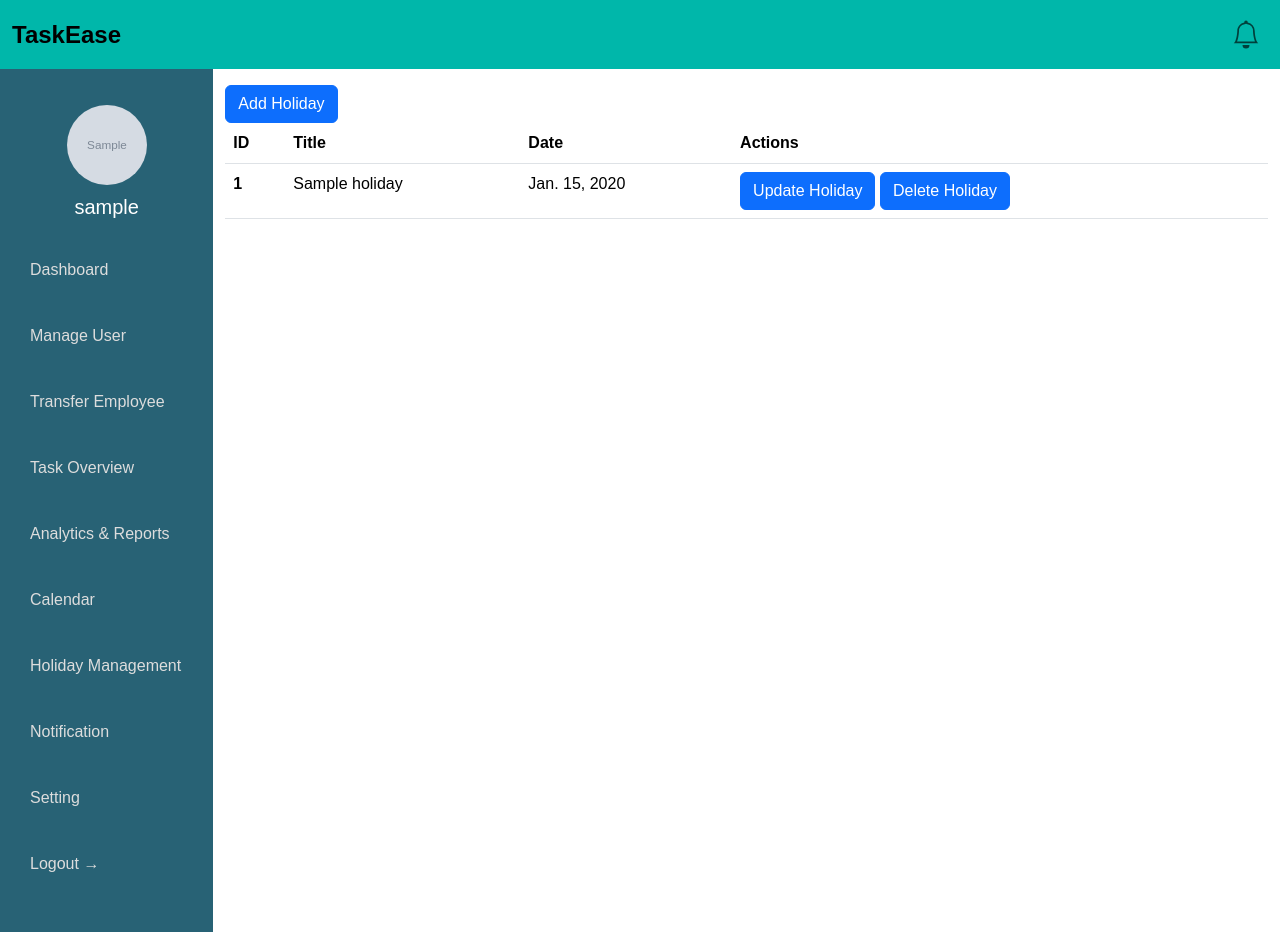
After one commit to renukadhakal/Employee-Task-Management-System, a Django app: page /holidays/ in a window 1280 px wide. The commit adds this page. Run offline with Django 5.2, Linux system fonts and the light colour scheme; a user stored in the database is signed in; tables that the repository leaves empty hold one stand-in row (values such as "Sample post"); grey boxes marked "Sample" are stand-in pictures; data that the repository does not hold is empty; parts of the project's set-up code (start-up, migrations or seed data) failed here and were passed over.

Commit message:
feat: added priority wise notification and holiday management

```diff
--- a/ETMS/__init__.py
+++ b/ETMS/__init__.py
@@ -0,0 +1,3 @@
+from .celery import app as celery_app
+
+__all__ = ("celery_app",)
--- a/task/forms.py
+++ b/task/forms.py
@@ -1,6 +1,6 @@
 from django import forms
 from django.forms.models import inlineformset_factory
-from .models import Task, SubTask, User
+from .models import Task, SubTask, User, Holiday
 
 
 class TaskForm(forms.ModelForm):
@@ -87,3 +87,16 @@ class SubTaskStatusForm(forms.ModelForm):
         # Add Bootstrap class to the status field
         self.fields["status"].widget.attrs.update({"class": "form-control"})
         self.fields["task_upload_file"].widget.attrs.update({"class": "form-control"})
+
+
+class HolidayForm(forms.ModelForm):
+    date = forms.DateField(widget=forms.DateInput(attrs={"type": "date"}), label="Date")
+
+    class Meta:
+        model = Holiday
+        fields = ["date", "title"]
+
+    def __init__(self, *args, **kwargs):
+        super().__init__(*args, **kwargs)
+        for field in self.fields.values():
+            field.widget.attrs.update({"class": "form-control"})
--- a/task/models.py
+++ b/task/models.py
@@ -99,3 +99,11 @@ class TimeLog(models.Model):
                 return "Task is not started yet"
             return round(total_time.days * 24 * 3600 + total_time.seconds // 60 / 60, 2)
         return "No task or sub-task found"
+
+
+class Holiday(models.Model):
+    title = models.CharField(max_length=255)
+    date = models.DateField()
+
+    def __str__(self):
+        return self.title
--- a/task/cron/tasks.py
+++ b/task/tasks.py
@@ -3,7 +3,11 @@ from django.core.mail import send_mail
 from task.models import Task
 from notification.models import Notification
 
+# from ETMS.celery import app
+from celery import shared_task
 
+
+@shared_task
 def send_task_notifications():
     today = date.today()
 
--- a/task/urls.py
+++ b/task/urls.py
@@ -9,6 +9,11 @@ from .views import (
     update_sub_task_status,
     manager_list_tasks,
     time_log_list,
+    holiday_list,
+    holiday_create,
+    holiday_delete,
+    holiday_edit,
+    render_calendar,
 )
 
 
@@ -35,4 +40,9 @@ urlpatterns = [
         "manager/employee/tasks/", manager_list_tasks, name="manager_employee_task_list"
     ),
     path("time-logs/", time_log_list, name="time_log_list"),
+    path("holidays/", holiday_list, name="holiday_list"),
+    path("holidays/create/", holiday_create, name="create_holiday"),
+    path("holiday/edit/<int:holiday_id>/", holiday_edit, name="edit_holiday"),
+    path("holiday/delete/<int:holiday_id>/", holiday_delete, name="delete_holiday"),
+    path("calendar/", render_calendar, name="calendar"),
 ]
--- a/task/views.py
+++ b/task/views.py
@@ -1,12 +1,15 @@
 from django.shortcuts import render, get_object_or_404, redirect
 from django.contrib.auth.decorators import login_required
-from .models import Task, SubTask, TimeLog
-from .forms import TaskForm, SubTaskFormSet, TaskStatusForm, SubTaskStatusForm
+from .models import Task, SubTask, TimeLog, Holiday
+from .forms import TaskForm, SubTaskFormSet, TaskStatusForm, SubTaskStatusForm, HolidayForm
 from account.models import User
+import json
 
 
 @login_required(login_url="/login")
 def create_or_edit_task(request, task_id=None):
+    holidays = [date.strftime("%Y-%m-%d") for date in list(Holiday.objects.all().values_list('date', flat=True))]
+
     if task_id:
         task = get_object_or_404(Task, id=task_id)
     else:
@@ -51,6 +54,7 @@ def create_or_edit_task(request, task_id=None):
             "assigned_to_list": assigned_to_list,
             "task_form": task_form,
             "subtask_formset": subtask_formset,
+            "holidays": json.dumps(holidays),
         },
     )
 
@@ -141,3 +145,65 @@ def time_log_list(request):
         logs = TimeLog.objects.filter(start_time__range=[start_date, end_date])
 
     return render(request, "timelog/log_list.html", {"logs": logs})
+
+
+@login_required(login_url="/login")
+def holiday_list(request):
+    holidays = Holiday.objects.all()
+    form = HolidayForm()
+    if request.method == "POST":
+        form = HolidayForm(request.POST)
+        if form.is_valid():
+            form.save()
+            return redirect("task:holiday_list")
+    return render(
+        request, "holiday/holiday_list.html", {"holidays": holidays, "form": form}
+    )
+
+
+@login_required(login_url="/login")
+def holiday_edit(request, holiday_id):
+    holiday = get_object_or_404(Holiday, id=holiday_id)
+    form = HolidayForm(instance=holiday)
+    if request.method == "POST":
+        form = HolidayForm(request.POST, instance=holiday)
+        if form.is_valid():
+            form.save()
+            return redirect("task:holiday_list")
+    return render(
+        request, "holiday/holiday_edit.html", {"form": form, "holiday": holiday}
+    )
+
+
+@login_required(login_url="/login")
+def holiday_delete(request, holiday_id):
+    holiday = get_object_or_404(Holiday, id=holiday_id)
+    holiday.delete()
+    return redirect("task:holiday_list")
+
+
+@login_required(login_url="/login")
+def holiday_create(request):
+    form = HolidayForm()
+    if request.method == "POST":
+        form = HolidayForm(request.POST)
+        if form.is_valid():
+            form.save()
+            return redirect("task:holiday_list")
+    return render(request, "holiday/holiday_create.html", {"form": form})
+
+
+@login_required(login_url="/login")
+def render_calendar(request):
+    holidays = [
+        date.strftime("%Y-%m-%d")
+        for date in list(Holiday.objects.all().values_list("date", flat=True))
+    ]
+
+    holiday_form = HolidayForm()
+
+    return render(
+        request,
+        "calendar/base.html",
+        {"holidays": json.dumps(holidays), "form": holiday_form},
+    )
--- a/templates/base.html
+++ b/templates/base.html
@@ -264,9 +264,18 @@
                 </a>
               </li>
               <li class="nav-item">
-                <a href="#" class="nav-link align-middle px-0">
+                <a href="{% url 'task:calendar' %}" class="nav-link align-middle px-0">
                   <i class="fs-4 bi-house"></i>
-                  <span class="ms-1 d-none d-sm-inline">Holiday Calendar</span>
+                  <span class="ms-1 d-none d-sm-inline">Calendar</span>
+                </a>
+              </li>
+              <li class="nav-item">
+                <a
+                  href="{% url 'task:holiday_list' %}"
+                  class="nav-link align-middle px-0"
+                >
+                  <i class="fs-4 bi-house"></i>
+                  <span class="ms-1 d-none d-sm-inline">Holiday Management</span>
                 </a>
               </li>
               <li class="nav-item">
@@ -302,6 +311,22 @@
                 >
                   <i class="fs-4 bi-house"></i>
                   <span class="ms-1 d-none d-sm-inline">Manage Employee</span>
+                </a>
+              </li>
+
+              <li class="nav-item">
+                <a
+                  href="{% url 'task:holiday_list' %}"
+                  class="nav-link align-middle px-0"
+                >
+                  <i class="fs-4 bi-house"></i>
+                  <span class="ms-1 d-none d-sm-inline">Holiday Management</span>
+                </a>
+              </li>
+              <li class="nav-item">
+                <a href="{% url 'task:calendar' %}" class="nav-link align-middle px-0">
+                  <i class="fs-4 bi-house"></i>
+                  <span class="ms-1 d-none d-sm-inline">Calendar</span>
                 </a>
               </li>
               <li class="nav-item">
@@ -361,8 +386,23 @@
                 </a>
               </li>
               <li class="nav-item">
+                <a
+                  href="{% url 'task:holiday_list' %}"
+                  class="nav-link align-middle px-0"
+                >
+                  <i class="fs-4 bi-house"></i>
+                  <span class="ms-1 d-none d-sm-inline">Holiday Management</span>
+                </a>
+              </li>
+              <li class="nav-item">
+                <a href="{% url 'task:calendar' %}" class="nav-link align-middle px-0">
+                  <i class="fs-4 bi-house"></i>
+                  <span class="ms-1 d-none d-sm-inline">Calendar</span>
+                </a>
+              </li>
+
+              <li class="nav-item">
                 <a href="{% url 'task:time_log_list' %}" class="nav-link align-middle px-0">
-
                   <i class="fs-4 bi-house"></i>
                   <span class="ms-1 d-none d-sm-inline">Time Log</span>
                 </a>
--- /dev/null
+++ b/templates/holiday/holiday_list.html
@@ -0,0 +1,34 @@
+{% extends 'base.html' %}
+{% block content %}
+{% if request.user.role == 'admin' %}
+  <div><a href="{% url 'task:create_holiday' %}" class="btn btn-primary">Add Holiday</a></div>
+{% endif %}
+<table class="table">
+    <thead>
+      <tr>
+        <th scope="col">ID</th>
+        <th scope="col">Title</th>
+        <th scope="col">Date</th>
+        {% if request.user.role == 'admin' %}
+          <th>Actions</th>
+        {% endif %}
+
+      </tr>
+    </thead>
+    <tbody>
+      {% for holiday in holidays %}
+      <tr>
+        <th scope="row">{{holiday.id}}</th>
+        <td>{{holiday.title}}</td>
+        <td>{{holiday.date}}</td>
+        {% if request.user.role == 'admin' %}
+          <td>
+              <a href="{% url 'task:edit_holiday' holiday.id %}" class="btn btn-primary">Update Holiday</a>
+              <a href="{% url 'task:delete_holiday' holiday.id %}" class="btn btn-primary">Delete Holiday</a>
+          </td>
+         {% endif %}
+      </tr>
+      {% endfor %}
+    </tbody>
+  </table>
+{% endblock content %}
```
Also changed, not shown: ETMS/celery.py (added, +21 -0 lines), ETMS/settings.py (+17 -1 lines), templates/calendar/add_holiday.html (added, +30 -0 lines), templates/calendar/base.html (added, +230 -0 lines), templates/holiday/holiday_create.html (added, +32 -0 lines), templates/holiday/holiday_edit.html (added, +34 -0 lines), templates/task/task_form.html (+13 -0 lines), task/migrations/0009_holiday.py (added), 3 other files.
